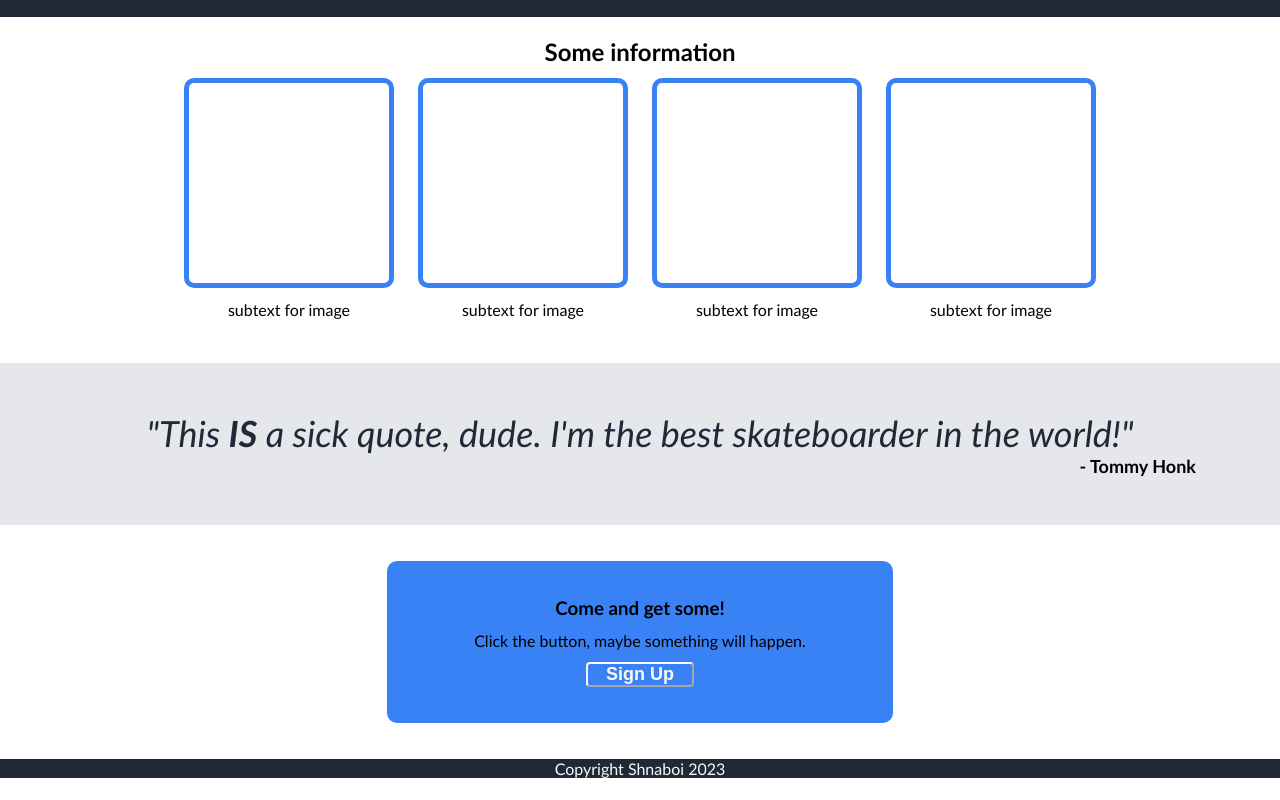
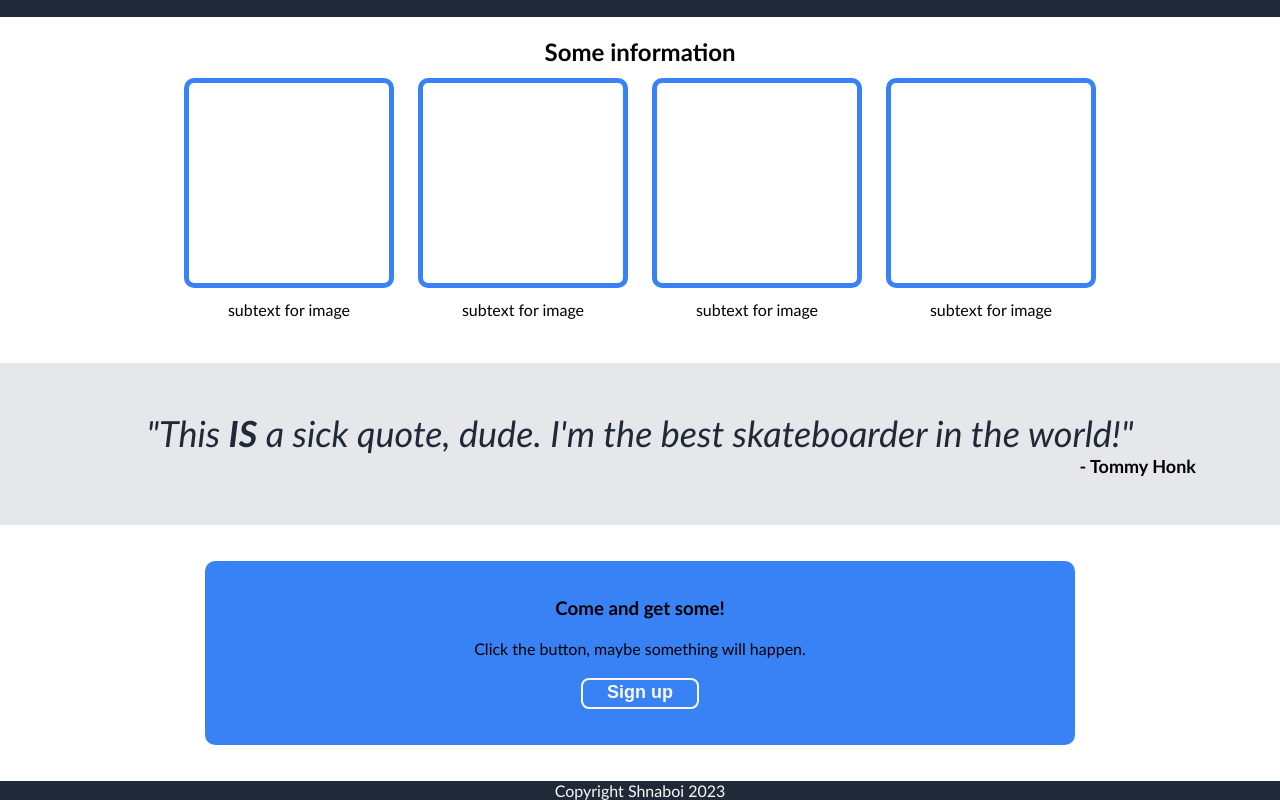
Before and after one commit to shnaboi/Landing-Page, a plain HTML site: page index.html in a window 1280 px wide. Shown: the part 464-1264 px from the top of the page. Before the commit the page ends 1242 px from the top, so only its background shows below. Drawn offline with Linux system fonts and the light colour scheme.

Commit message:
Style alert and button at page bottom

```diff
--- a/index.html
+++ b/index.html
@@ -62,7 +62,7 @@
             <div class="four-alert">
                 <h3>Come and get some!</h3>
                 <p>Click the button, maybe something will happen.</p>
-                <button class="sign-up2">Sign Up</button>
+                <button class="sign-up2">Sign up</button>
             </div>
         </div>
     </div>
--- a/styles.css
+++ b/styles.css
@@ -160,11 +160,15 @@ body {
     background-color: #3882F6;
     padding: 18px 42px;
     border-radius: 10px;
-    width: 35%;
+    width: 65%;
 }
 
 .four-alert {
     padding: 18px 18px;
+}
+
+.four-alert p {
+    margin: 8px;
 }
 
 .four-box p {
@@ -172,13 +176,20 @@ body {
 }
 
 .sign-up2 {
-    border-radius: 4px;
+    border-radius: 8px;
+    border: 2px solid #f9faf8;
     font-weight: bold;
     font-size: 18px;
     color: #f9faf8;
     background-color: #3882f6;
-    border-color: #f9faf8;
-    padding: 0px 18px;
+    padding: 2px 24px 4px;
+}
+
+.sign-up2:hover {
+    cursor: pointer;
+    color: #3882f6;
+    background-color: #f9faf8;
+    transition: .2s;
 }
 
 .footer {
```
